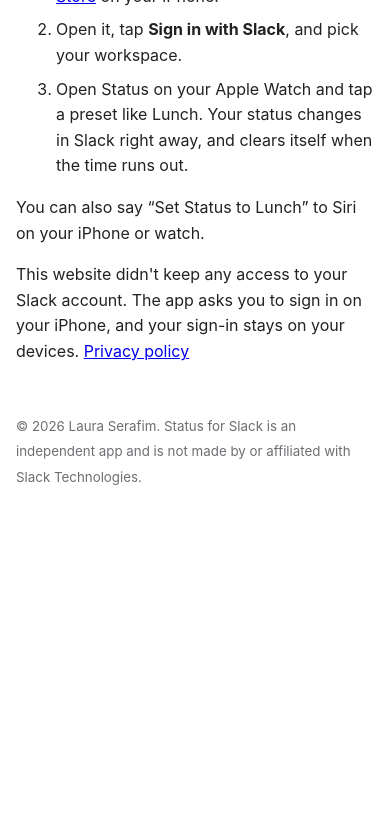
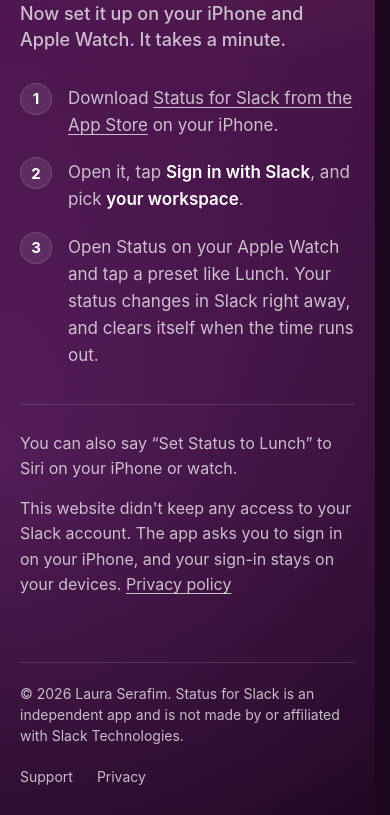
Before and after one commit to LauraBeatris/slack-status-watch, a website: page web/public/installed.html in a window 390 px wide. Shown: the part 305-1120 px from the top of the page. Before the commit the page ends 858 px from the top, so only its background shows below. Drawn offline with Linux system fonts and the light colour scheme.

Commit message:
Give the support, privacy and install pages the landing page's look
They were unstyled black-on-white pages, so every link out of the
landing page was a hard cut from dark purple to white. They now share
its header, footer, background, type and tokens through pages.css. The
landing page keeps its CSS inline, so the shared pieces are copies. The
body copy is unchanged, the privacy policy included.

After a finished install, a tick draws itself the way the one on the
watch does, then the steps arrive in reading order. A failed install is
marked on <html> before the stylesheet loads, so it can never paint or
animate the success tick, and nothing on that state animates.

The pages opt in to cross-document view transitions and their links dim
under a finger. A passive touchstart listener is there because iPhone
Safari only holds :active during a touch where something listens for
touches.

```diff
--- a/web/public/installed.html
+++ b/web/public/installed.html
@@ -1,18 +1,35 @@
 <!doctype html>
 <html lang="en">
+<head>
 <meta charset="utf-8">
-<meta name="viewport" content="width=device-width, initial-scale=1">
+<meta name="viewport" content="width=device-width, initial-scale=1, viewport-fit=cover">
+<title>Added to Slack · Status for Slack</title>
 <meta name="robots" content="noindex">
+<meta name="color-scheme" content="dark">
+<meta name="theme-color" content="#521755">
 <link rel="icon" type="image/png" sizes="64x64" href="/favicon.png">
 <link rel="apple-touch-icon" href="/apple-touch-icon.png">
-<title>Added to Slack · Status for Slack</title>
-<style>body{font-family:-apple-system,system-ui,sans-serif;max-width:36rem;margin:4rem auto;padding:0 1rem;line-height:1.6;color:#222}h1{font-size:1.6rem;line-height:1.25}h2{font-size:1.1rem;margin-top:2rem}li{margin-bottom:.5rem}.button{display:inline-block;margin-top:.5rem;padding:.6rem 1.2rem;border-radius:999px;background:#3f1243;color:#fff;font-weight:600;text-decoration:none}footer{margin-top:3rem;color:#6e6e73}[hidden]{display:none}</style>
-<p><a href="/">&larr; Status for Slack</a></p>
+<!-- Runs before the stylesheet so a failed install can never paint, or animate, the success tick -->
+<script>if (new URLSearchParams(location.search).get("error")) document.documentElement.dataset.install = "failed";</script>
+<link rel="stylesheet" href="/pages.css">
+</head>
+<body>
 
+<header class="wrap site-header">
+  <a class="brand" href="/">
+    <img src="/apple-touch-icon.png" width="30" height="30" alt="">
+    Status for Slack
+  </a>
+  <nav aria-label="Site"><a href="/support">Support</a></nav>
+</header>
+
+<main class="wrap">
+  <div class="doc">
     <section id="success">
+      <div class="badge" aria-hidden="true"><svg viewBox="0 0 24 24"><path d="M5 12.5l4.5 4.5L19 7.5"/></svg></div>
       <h1>Status for Slack is added to <span data-workspace>your workspace</span></h1>
       <p>Now set it up on your iPhone and Apple Watch. It takes a minute.</p>
-  <ol>
+      <ol class="steps">
         <li>Download <a href="https://apps.apple.com/app/id6826875571">Status for Slack from the App Store</a> on your iPhone.</li>
         <li>Open it, tap <strong>Sign in with Slack</strong>, and pick <span data-workspace>your workspace</span>.</li>
         <li>Open Status on your Apple Watch and tap a preset like Lunch. Your status changes in Slack right away, and clears itself when the time runs out.</li>
@@ -27,10 +44,23 @@
       <p><a class="button" href="https://status-for-slack.vercel.app/api/slack/install">Try again</a></p>
       <p>Still stuck? Email <a href="mailto:support@laurabeatris.com">support@laurabeatris.com</a> and include the error code above. <a href="/support">More help</a></p>
     </section>
+  </div>
+</main>
 
-<footer><p><small>&copy; 2026 Laura Serafim. Status for Slack is an independent app and is not made by or affiliated with Slack Technologies.</small></p></footer>
+<footer class="wrap">
+  <div class="site-footer">
+    <p>&copy; 2026 Laura Serafim. Status for Slack is an independent app and is not made by or affiliated with Slack Technologies.</p>
+    <ul>
+      <li><a href="/support">Support</a></li>
+      <li><a href="/privacy">Privacy</a></li>
+    </ul>
+  </div>
+</footer>
 
 <script>
+  /* iPhone Safari only holds :active under a finger where something listens for touches. Without this the button and links never show their pressed state on a phone */
+  document.addEventListener("touchstart", () => {}, { passive: true });
+
   const params = new URLSearchParams(location.search);
   const error = params.get("error");
   const workspace = (params.get("workspace") || "").trim();
@@ -49,4 +79,5 @@
     document.querySelectorAll("[data-workspace]").forEach((el) => { el.textContent = workspace; });
   }
 </script>
+</body>
 </html>
--- /dev/null
+++ b/web/public/pages.css
@@ -0,0 +1,151 @@
+/*
+ The pages people read: support, privacy and the install confirmation.
+ The landing page keeps its CSS inline so it paints in one request, which makes the
+ tokens, header, footer and button below copies of the ones in index.html. Change both
+ */
+:root {
+  --bg: #1c061e;
+  --accent: #ffc94a;
+  --text: #fff;
+  --muted: rgba(255, 255, 255, .72);
+  --faint: rgba(255, 255, 255, .5);
+  --line: rgba(255, 255, 255, .14);
+  --glass: rgba(255, 255, 255, .09);
+  --rounded: ui-rounded, -apple-system, system-ui, "Segoe UI", sans-serif;
+  --gutter: clamp(20px, 5vw, 48px);
+  --ease-out: cubic-bezier(0.23, 1, 0.32, 1);
+}
+
+*, *::before, *::after { box-sizing: border-box; }
+/* The gutter keeps the header where it was when a short page has no scrollbar */
+html { -webkit-text-size-adjust: 100%; scrollbar-gutter: stable; }
+body {
+  display: flex; flex-direction: column; min-height: 100vh; min-height: 100dvh;
+  margin: 0;
+  font-family: -apple-system, system-ui, "Segoe UI", Roboto, sans-serif;
+  line-height: 1.5;
+  color: var(--text);
+  background:
+    radial-gradient(900px 620px at 88% 0, rgba(255, 201, 74, .14), transparent 60%),
+    radial-gradient(900px 900px at 0 760px, rgba(150, 60, 160, .34), transparent 65%),
+    linear-gradient(172deg, #5b1a5d 0, #3a0f3c 560px, var(--bg) 1180px);
+  background-color: var(--bg);
+  background-repeat: no-repeat;
+  -webkit-font-smoothing: antialiased;
+  -webkit-tap-highlight-color: transparent;
+}
+h1, h2, p, ul, ol { margin: 0; }
+a { color: inherit; }
+:focus-visible { outline: 2px solid var(--accent); outline-offset: 3px; border-radius: 6px; }
+
+/* Moving between pages is a dissolve, not a cut. They share a header and a background, so only the words change */
+@view-transition { navigation: auto; }
+::view-transition-group(root) { animation-duration: 200ms; }
+
+.wrap { width: 100%; max-width: 1120px; margin-inline: auto; padding-inline: var(--gutter); }
+main { flex: 1; }
+
+/* Header */
+.site-header { display: flex; align-items: center; justify-content: space-between; padding-block: 22px; }
+.brand { display: inline-flex; align-items: center; gap: 10px; font-weight: 600; text-decoration: none; }
+.brand img { border-radius: 22.5%; }
+.site-header nav a { color: var(--muted); text-decoration: none; font-weight: 500; padding: 8px 0; }
+.site-header nav a[aria-current] { color: var(--text); }
+
+/* Touch gets no hover and the tap highlight is off, so a pressed link dims at once and eases back */
+.brand, .site-header nav a, .site-footer a, .doc a:not(.button) { transition: opacity 200ms ease, color 150ms ease; }
+.brand:active, .site-header nav a:active, .site-footer a:active, .doc a:not(.button):active { opacity: .6; transition: opacity 0s, color 150ms ease; }
+
+/* The page itself. Error codes and workspace names can be one long word, so anything may break */
+.doc {
+  max-width: 40rem; padding-block: clamp(28px, 6vw, 72px) clamp(64px, 9vw, 112px);
+  color: var(--muted); font-size: 1.0625rem; line-height: 1.6; overflow-wrap: break-word;
+}
+.doc h1 {
+  font-family: var(--rounded);
+  font-size: clamp(2rem, 5.2vw, 3rem);
+  line-height: 1.08; font-weight: 800; letter-spacing: -.025em;
+  color: var(--text); text-wrap: balance;
+}
+.doc h1 + p { margin-top: 18px; font-size: clamp(1.125rem, 1.7vw, 1.25rem); line-height: 1.45; font-weight: 500; text-wrap: pretty; }
+.doc h2 { margin-top: 48px; font-family: var(--rounded); font-size: 1.375rem; line-height: 1.2; font-weight: 700; letter-spacing: -.01em; color: var(--text); }
+.doc p, .doc ul, .doc ol { margin-top: 14px; }
+.doc p { text-wrap: pretty; }
+.doc ul, .doc ol { padding-left: 1.3em; }
+.doc li + li { margin-top: 8px; }
+.doc strong { font-weight: 600; color: var(--text); }
+.doc code { padding: .15em .4em; border-radius: 6px; background: var(--glass); font: .875em ui-monospace, SFMono-Regular, Menlo, monospace; color: var(--text); }
+.doc a:not(.button) { text-underline-offset: 3px; }
+
+.button {
+  display: inline-flex; align-items: center; height: 52px; padding-inline: 28px;
+  border-radius: 999px; background: #fff; color: #1d1d1f;
+  font-size: 1.0625rem; font-weight: 600; text-decoration: none; white-space: nowrap;
+  box-shadow: 0 12px 32px rgba(0, 0, 0, .3);
+  transition: transform 160ms var(--ease-out), background-color 150ms ease;
+}
+.button:active { transform: scale(.97); background: #e9e1ea; }
+
+/* Install confirmation. The first script in the page marks a failed install on <html> before anything paints */
+[data-install="failed"] #success, :root:not([data-install="failed"]) #failure { display: none; }
+[data-install="failed"] #failure { display: block; }
+/* The workspace name takes the accent the landing headline gives "on your wrist", and stays in one piece when it fits */
+.doc h1 [data-workspace] { display: inline-block; max-width: 100%; color: var(--accent); }
+.doc .steps [data-workspace] { font-weight: 600; color: var(--text); }
+.doc .button { margin-top: 12px; }
+
+.badge { display: grid; place-items: center; width: 56px; height: 56px; margin-bottom: 26px; border-radius: 50%; background: #34c759; box-shadow: 0 14px 34px rgba(0, 0, 0, .35); }
+.badge svg { width: 30px; height: 30px; fill: none; stroke: #fff; stroke-width: 3.2; stroke-linecap: round; stroke-linejoin: round; clip-path: inset(0); }
+
+.doc .steps { display: grid; gap: 18px; margin-top: 30px; padding: 0; list-style: none; counter-reset: step; }
+.doc .steps li { position: relative; min-height: 32px; margin: 0; padding: 2px 0 0 48px; counter-increment: step; }
+.doc .steps li::before {
+  content: counter(step);
+  position: absolute; left: 0; top: 0;
+  display: grid; place-items: center; width: 32px; height: 32px;
+  border-radius: 50%; background: var(--glass); border: 1px solid var(--line);
+  font: 700 .9375rem/1 var(--rounded); color: var(--text);
+}
+.doc .steps ~ p { font-size: 1rem; }
+.doc .steps + p { margin-top: 34px; padding-top: 26px; border-top: 1px solid var(--line); }
+
+/*
+ Arriving after a finished install is the one moment here worth a beat. The tick draws
+ itself the way the one on the watch does, then what to do next arrives in reading order.
+ The headline is left alone, as on the landing page: it is the line people came to read
+ */
+@keyframes rise { from { opacity: 0; transform: translateY(12px); } }
+@keyframes badge-in { from { opacity: 0; transform: scale(.9); } }
+@keyframes draw { from { clip-path: inset(0 100% 0 0); } }
+@keyframes fade { from { opacity: 0; } }
+.badge { animation: badge-in 500ms var(--ease-out) backwards; }
+.badge svg { animation: draw 400ms var(--ease-out) 180ms backwards; }
+#success h1 + p, .steps li, .steps ~ p { animation: rise 600ms var(--ease-out) backwards; }
+#success h1 + p { animation-delay: 60ms; }
+.steps li:nth-child(1) { animation-delay: 120ms; }
+.steps li:nth-child(2) { animation-delay: 180ms; }
+.steps li:nth-child(3) { animation-delay: 240ms; }
+.steps + p { animation-delay: 300ms; }
+.steps + p + p { animation-delay: 360ms; }
+
+/* Footer. Brighter than the landing page's: a short page leaves it on the purple glow, where --faint is too dim to read */
+.site-footer {
+  display: flex; flex-wrap: wrap; justify-content: space-between; gap: 12px 32px;
+  align-items: center; padding-block: 20px calc(20px + env(safe-area-inset-bottom));
+  border-top: 1px solid var(--line); color: var(--muted); font-size: .875rem;
+}
+.site-footer ul { display: flex; gap: 24px; padding: 0; list-style: none; }
+.site-footer a { display: inline-block; padding-block: 8px; text-decoration: none; }
+
+@media (hover: hover) and (pointer: fine) {
+  .site-header nav a:hover, .site-footer a:hover, .doc a:not(.button):hover { color: #fff; }
+  .button:hover { background: #f3eef4; }
+  .button:active { background: #e9e1ea; }
+}
+
+/* Reduced motion keeps the fades that explain a change and drops the travel */
+@media (prefers-reduced-motion: reduce) {
+  .badge, #success h1 + p, .steps li, .steps ~ p { animation-name: fade; animation-duration: 300ms; }
+  .badge svg { animation: none; }
+  .button:active { transform: none; }
+}
```
Also changed, not shown: web/public/privacy.html (+35 -5 lines), web/public/support.html (+35 -5 lines). Lines whose indentation alone changed are shown as unchanged.
